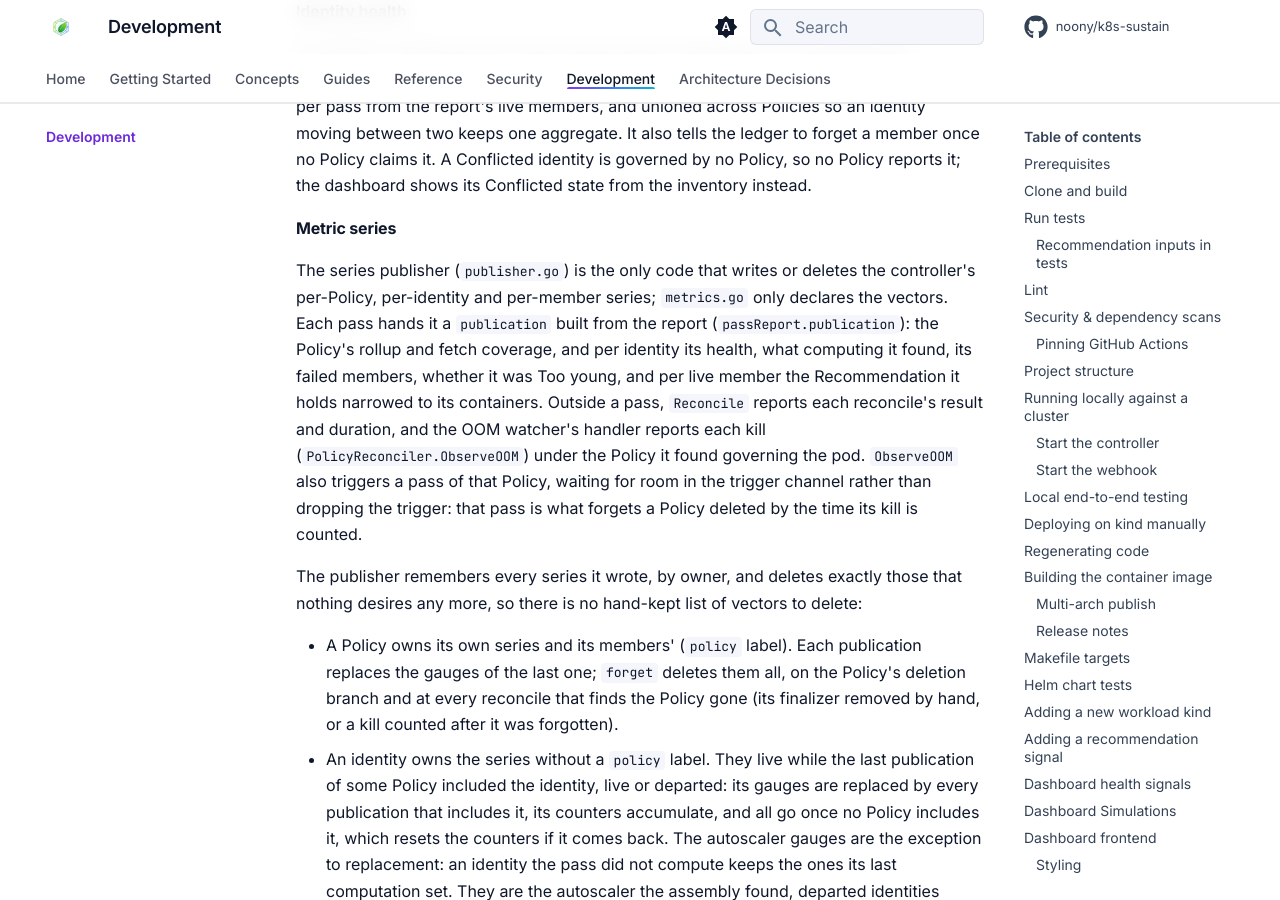
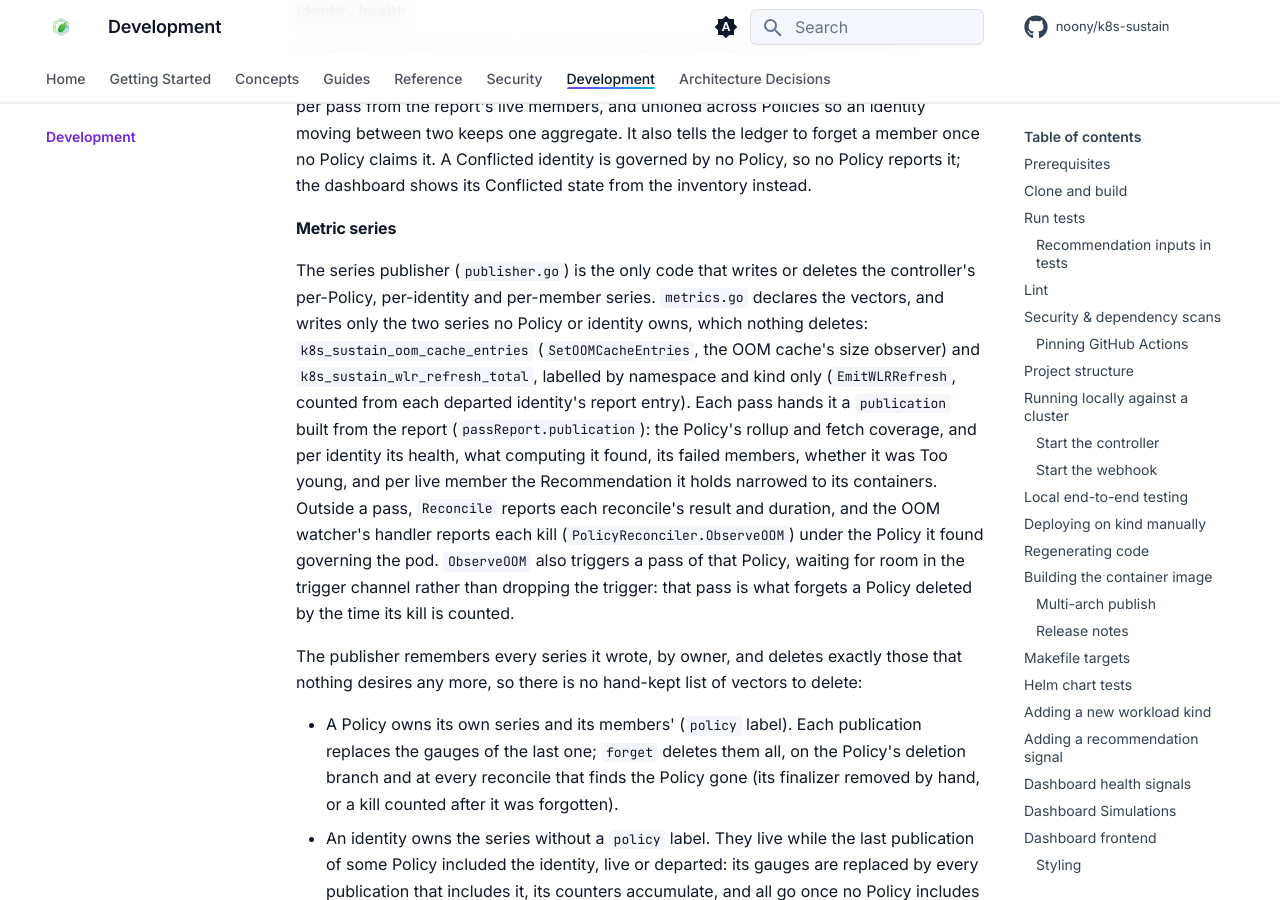
Before and after one commit to noony/k8s-sustain, an MkDocs documentation site: the page built from docs/development.md, in a window 1280 px wide and 900 px high, scrolled down 24347 px. Built offline with MkDocs 1.6.1 and Material for MkDocs 9.7.7, drawn with Linux system fonts in a browser that asks for light colours; comment, search, counter and statistics services are not loaded; the version menu is left out.

Commit message:
docs: metrics.go writes the two controller series no Policy or identity owns

```diff
--- a/docs/development.md
+++ b/docs/development.md
@@ -737,7 +737,7 @@ An identity's health (its pod counts and the step it is Blocked on) is aggregate
 
 #### Metric series
 
-The series publisher (`publisher.go`) is the only code that writes or deletes the controller's per-Policy, per-identity and per-member series; `metrics.go` only declares the vectors. Each pass hands it a `publication` built from the report (`passReport.publication`): the Policy's rollup and fetch coverage, and per identity its health, what computing it found, its failed members, whether it was Too young, and per live member the Recommendation it holds narrowed to its containers. Outside a pass, `Reconcile` reports each reconcile's result and duration, and the OOM watcher's handler reports each kill (`PolicyReconciler.ObserveOOM`) under the Policy it found governing the pod. `ObserveOOM` also triggers a pass of that Policy, waiting for room in the trigger channel rather than dropping the trigger: that pass is what forgets a Policy deleted by the time its kill is counted.
+The series publisher (`publisher.go`) is the only code that writes or deletes the controller's per-Policy, per-identity and per-member series. `metrics.go` declares the vectors, and writes only the two series no Policy or identity owns, which nothing deletes: `k8s_sustain_oom_cache_entries` (`SetOOMCacheEntries`, the OOM cache's size observer) and `k8s_sustain_wlr_refresh_total`, labelled by namespace and kind only (`EmitWLRRefresh`, counted from each departed identity's report entry). Each pass hands it a `publication` built from the report (`passReport.publication`): the Policy's rollup and fetch coverage, and per identity its health, what computing it found, its failed members, whether it was Too young, and per live member the Recommendation it holds narrowed to its containers. Outside a pass, `Reconcile` reports each reconcile's result and duration, and the OOM watcher's handler reports each kill (`PolicyReconciler.ObserveOOM`) under the Policy it found governing the pod. `ObserveOOM` also triggers a pass of that Policy, waiting for room in the trigger channel rather than dropping the trigger: that pass is what forgets a Policy deleted by the time its kill is counted.
 
 The publisher remembers every series it wrote, by owner, and deletes exactly those that nothing desires any more, so there is no hand-kept list of vectors to delete:
 
```
